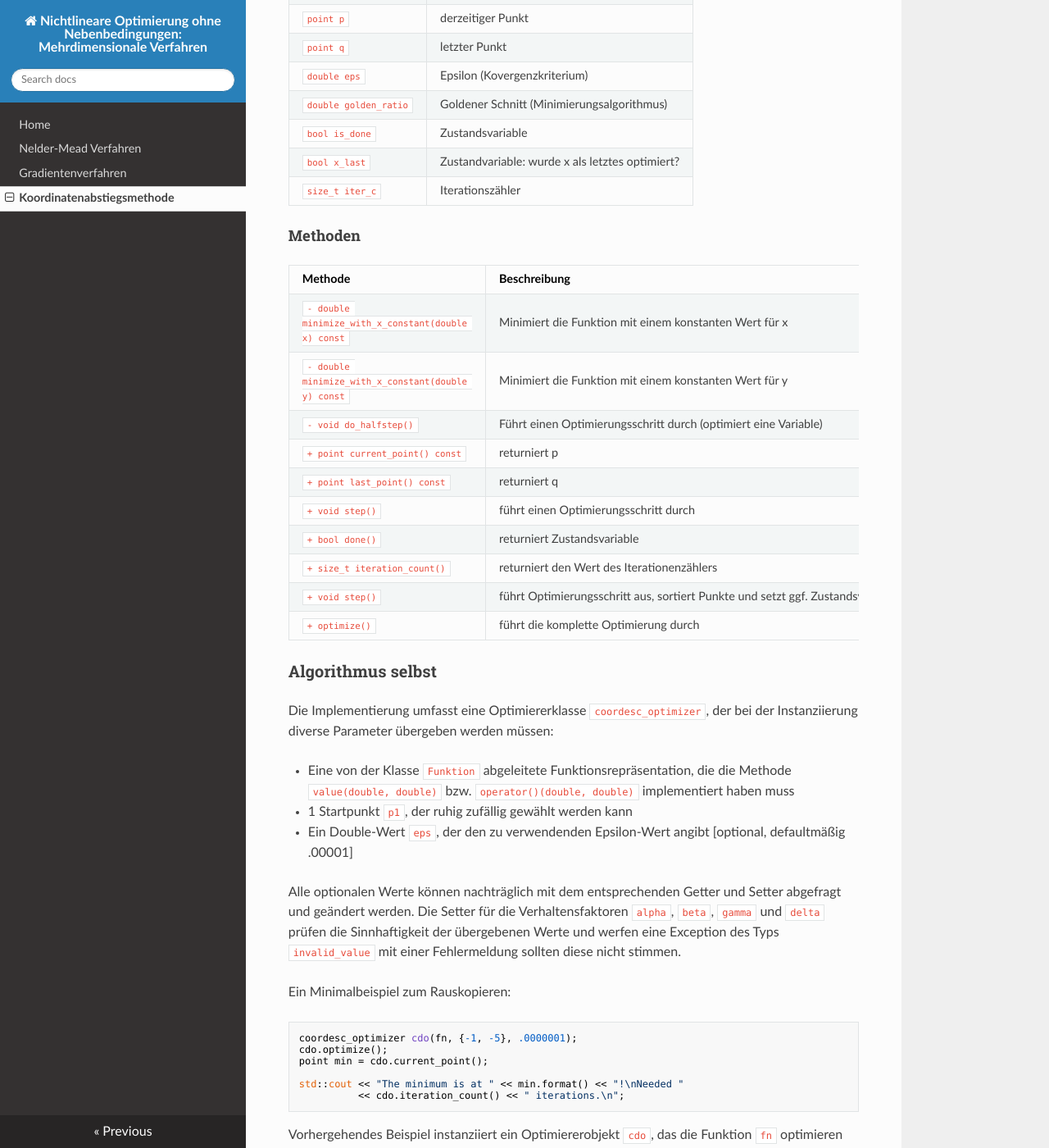
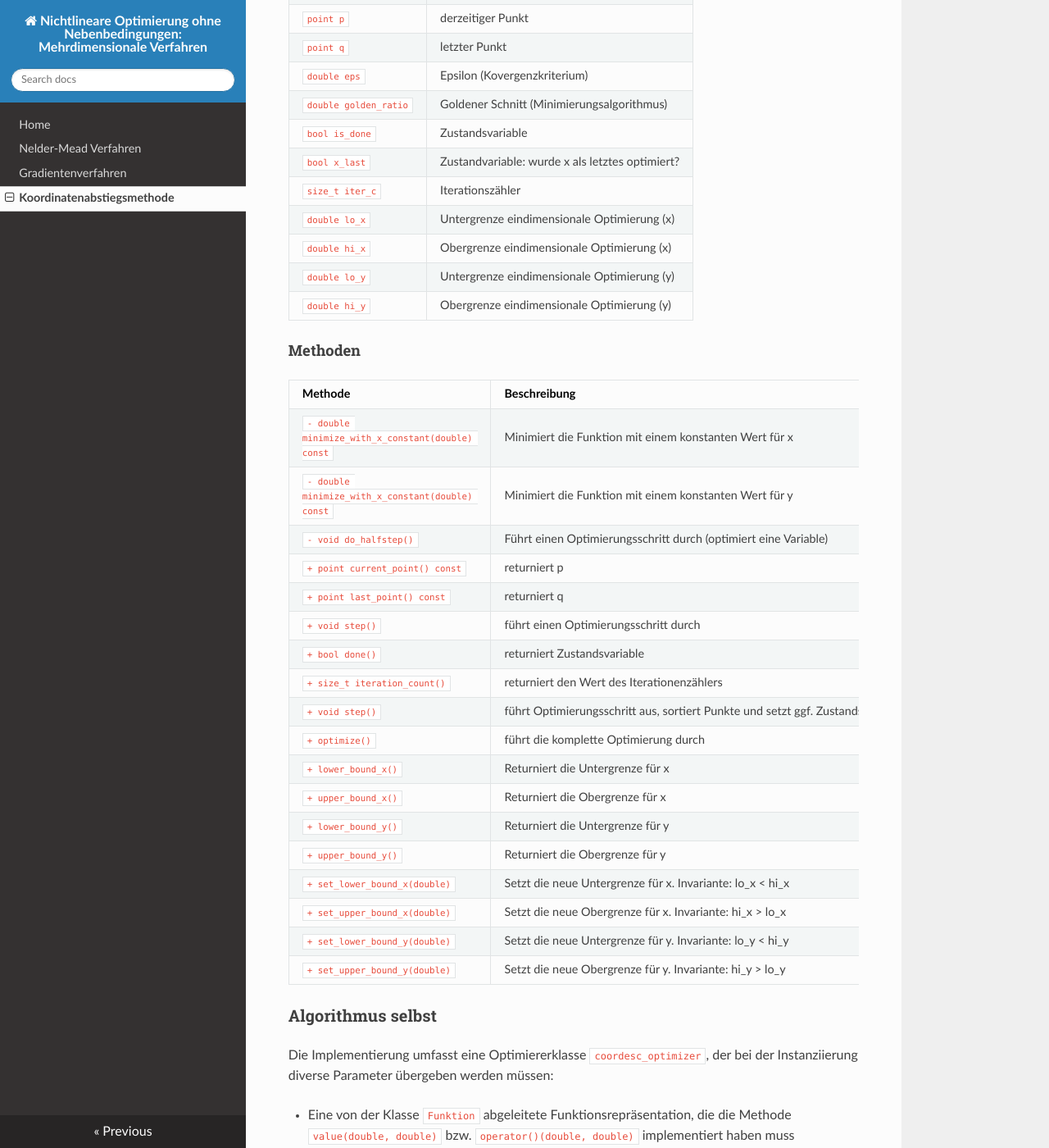
Before and after one commit to burnoutberni/univie-ops, an MkDocs documentation site: the page built from docs/koordinatenabstieg.md, in a window 1280 px wide and 1400 px high, scrolled down 1570 px. Shown: the whole window at 82% size. Built offline with MkDocs 1.6.1, drawn with Linux system fonts in a browser that asks for light colours; nearby versions of some CDN libraries; old or Windows-style settings are respelled for this version of MkDocs.

Commit message:
update docs

```diff
--- a/docs/koordinatenabstieg.md
+++ b/docs/koordinatenabstieg.md
@@ -55,21 +55,34 @@ Dieser Vorgang wird wiederholt, bis sich die errechneten Werte nurnoch marginal
 | `bool is_done`        | Zustandsvariable                                |
 | `bool x_last`         | Zustandvariable: wurde x als letztes optimiert? |
 | `size_t iter_c`       | Iterationszähler                                |
+| `double lo_x`         | Untergrenze eindimensionale Optimierung (x)     |
+| `double hi_x`         | Obergrenze eindimensionale Optimierung (x)      |
+| `double lo_y`         | Untergrenze eindimensionale Optimierung (y)     |
+| `double hi_y`         | Obergrenze eindimensionale Optimierung (y)      |
+
 
 #### Methoden
 
-| Methode                                             | Beschreibung                                                                   |
-| --------------------------------------------------- | ------------------------------------------------------------------------------ |
-| `- double minimize_with_x_constant(double x) const` | Minimiert die Funktion mit einem konstanten Wert für x                         |
-| `- double minimize_with_x_constant(double y) const` | Minimiert die Funktion mit einem konstanten Wert für y                         |
-| `- void do_halfstep()`                              | Führt einen Optimierungsschritt durch (optimiert eine Variable)                |
-| `+ point current_point() const`                     | returniert p                                                                   |
-| `+ point last_point() const`                        | returniert q                                                                   |
-| `+ void step()`                                     | führt einen Optimierungsschritt durch                                          |
-| `+ bool done()`                                     | returniert Zustandsvariable                                                    |
-| `+ size_t iteration_count()`                        | returniert den Wert des Iterationenzählers                                     |
-| `+ void step()`                                     | führt Optimierungsschritt aus, sortiert Punkte und setzt ggf. Zustandsvariable |
-| `+ optimize()`                                      | führt die komplette Optimierung durch                                          |
+| Methode                                           | Beschreibung                                                                   |
+| ------------------------------------------------- | ------------------------------------------------------------------------------ |
+| `- double minimize_with_x_constant(double) const` | Minimiert die Funktion mit einem konstanten Wert für x                         |
+| `- double minimize_with_x_constant(double) const` | Minimiert die Funktion mit einem konstanten Wert für y                         |
+| `- void do_halfstep()`                            | Führt einen Optimierungsschritt durch (optimiert eine Variable)                |
+| `+ point current_point() const`                   | returniert p                                                                   |
+| `+ point last_point() const`                      | returniert q                                                                   |
+| `+ void step()`                                   | führt einen Optimierungsschritt durch                                          |
+| `+ bool done()`                                   | returniert Zustandsvariable                                                    |
+| `+ size_t iteration_count()`                      | returniert den Wert des Iterationenzählers                                     |
+| `+ void step()`                                   | führt Optimierungsschritt aus, sortiert Punkte und setzt ggf. Zustandsvariable |
+| `+ optimize()`                                    | führt die komplette Optimierung durch                                          |
+| `+ lower_bound_x()`                               | Returniert die Untergrenze für x                                               |
+| `+ upper_bound_x()`                               | Returniert die Obergrenze für x                                                |
+| `+ lower_bound_y()`                               | Returniert die Untergrenze für y                                               |
+| `+ upper_bound_y()`                               | Returniert die Obergrenze für y                                                |
+| `+ set_lower_bound_x(double)`                     | Setzt die neue Untergrenze für x. Invariante: lo_x < hi_x                      |
+| `+ set_upper_bound_x(double)`                     | Setzt die neue Obergrenze für x. Invariante: hi_x > lo_x                       |
+| `+ set_lower_bound_y(double)`                     | Setzt die neue Untergrenze für y. Invariante: lo_y < hi_y                      |
+| `+ set_upper_bound_y(double)`                     | Setzt die neue Obergrenze für y. Invariante: hi_y > lo_y                       |
 
 ### Algorithmus selbst
 
```
